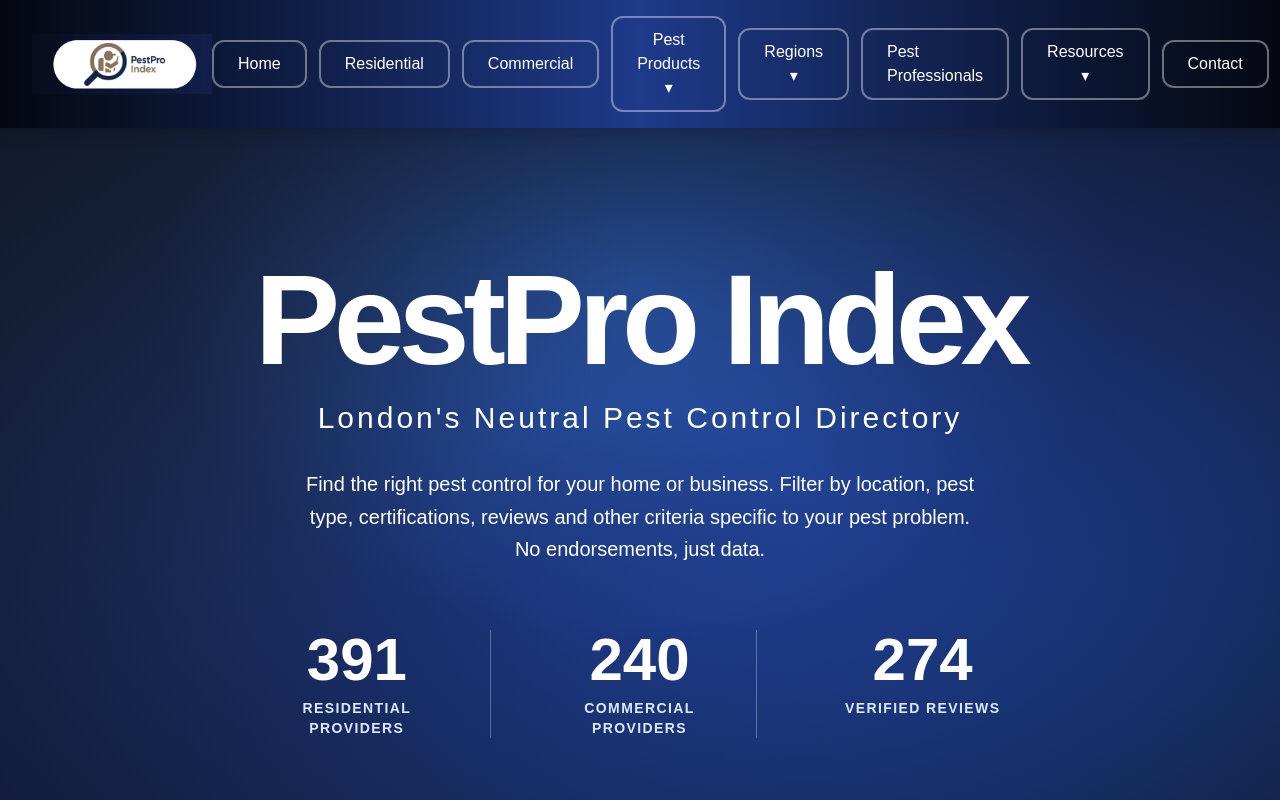
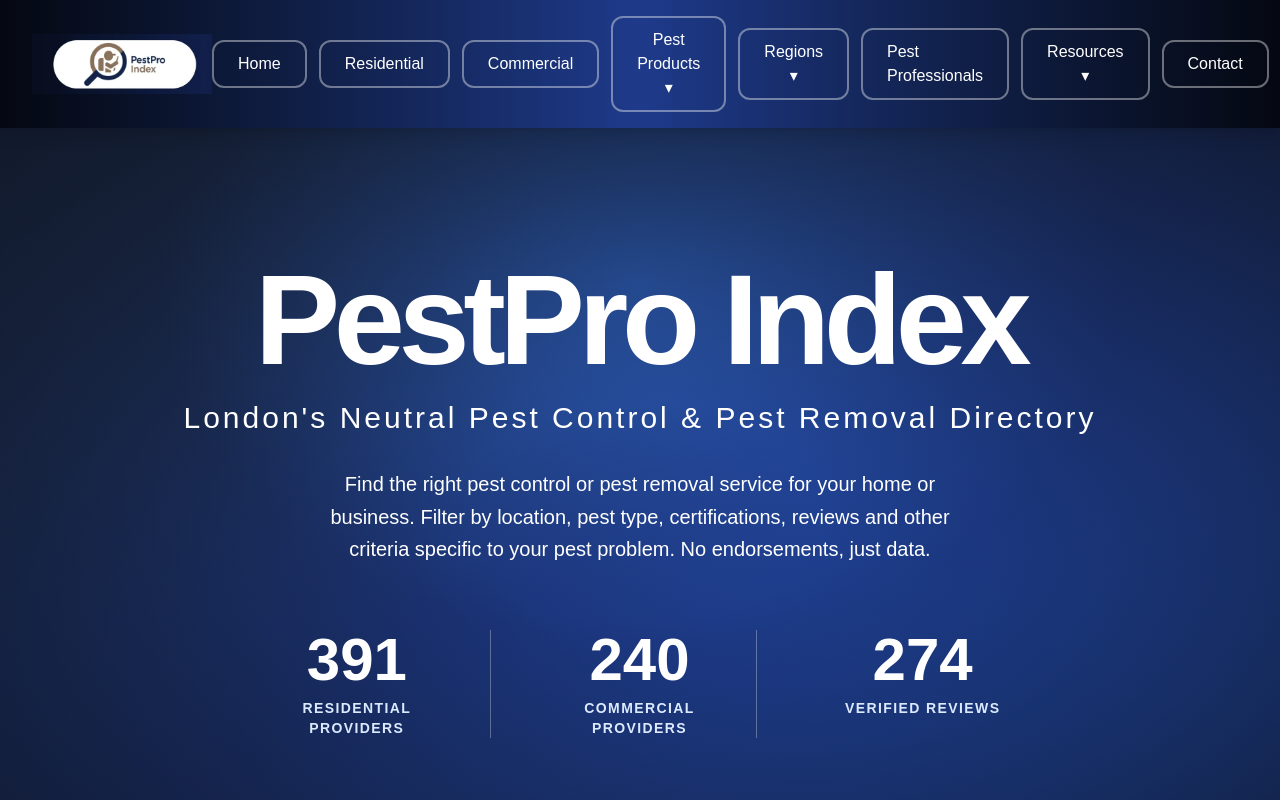
Before and after one commit to aarongeorghiades-hub/pestpro-index-v2-live, a Next.js app: page / in a window 1280 px wide. Shown: the top 800 px of the page. Built offline with nearby package versions, Linux system fonts and the light colour scheme.

Commit message:
Add 'pest removal' keyword naturally alongside 'pest control' for SEO - homepage, residential, borough pages, provider profiles

```diff
--- a/app/(home)/page.tsx
+++ b/app/(home)/page.tsx
@@ -83,9 +83,9 @@ export default function Home() {
 
         <div className="container mx-auto px-4 text-center relative z-10">
           <h1 className="text-4xl sm:text-6xl md:text-8xl lg:text-9xl font-black tracking-tighter mb-4" style={{fontWeight: 900, letterSpacing: '-0.05em'}}>PestPro Index</h1>
-          <p className="text-lg sm:text-xl md:text-2xl lg:text-3xl font-light mb-8 tracking-widest">London's Neutral Pest Control Directory</p>
+          <p className="text-lg sm:text-xl md:text-2xl lg:text-3xl font-light mb-8 tracking-widest">London's Neutral Pest Control & Pest Removal Directory</p>
           <p className="text-xl mb-16 max-w-2xl mx-auto leading-relaxed">
-            Find the right pest control for your home or business. Filter by location, pest type, certifications, reviews and other criteria specific to your pest problem. No endorsements, just data.
+            Find the right pest control or pest removal service for your home or business. Filter by location, pest type, certifications, reviews and other criteria specific to your pest problem. No endorsements, just data.
           </p>
 
           {/* Stats */}
--- a/app/pest-control/[slug]/page.tsx
+++ b/app/pest-control/[slug]/page.tsx
@@ -20,7 +20,7 @@ export async function generateMetadata({ params }: Props): Promise<Metadata> {
 
   return {
     title: `Pest Control ${borough.name} | Compare Local Providers`,
-    description: `Compare pest control providers in ${borough.name}, London. View ratings, certifications and services. No lead fees or commissions.`,
+    description: `Compare pest control and pest removal providers in ${borough.name}, London. View ratings, certifications and services. No lead fees or commissions.`,
     alternates: {
       canonical: `https://pestproindex.com/pest-control/${slug}`,
     },
@@ -72,7 +72,7 @@ export default async function BoroughPage({ params }: Props) {
             Pest Control in {borough.name}
           </h1>
           <p className="text-lg sm:text-xl md:text-2xl font-light mb-8 tracking-widest">
-            Find trusted pest control providers serving {borough.name} and surrounding areas
+            Find trusted pest control and pest removal services serving {borough.name} and surrounding areas
           </p>
         </div>
       </section>
--- a/app/provider/[slug]/page.tsx
+++ b/app/provider/[slug]/page.tsx
@@ -47,16 +47,16 @@ export async function generateMetadata({
 
   // Build dynamic title
   const serviceType = provider.commercial && provider.residential
-    ? 'Pest Control'
+    ? 'Pest Control & Pest Removal'
     : provider.commercial
-      ? 'Commercial Pest Control'
-      : 'Residential Pest Control';
+      ? 'Commercial Pest Control & Pest Removal'
+      : 'Residential Pest Control & Pest Removal';
 
   const location = provider.regions?.includes('birmingham') ? 'Birmingham' : 'London';
   const title = `${provider.name} | ${serviceType} ${location}`;
 
   // Build dynamic description
-  let description = `${provider.name} - ${serviceType.toLowerCase()} provider serving ${location}.`;
+  let description = `${provider.name} - pest control and pest removal provider serving ${location}.`;
   if (provider.google_rating && provider.google_review_count) {
     description += ` Rated ${provider.google_rating}/5 from ${provider.google_review_count} Google reviews.`;
   }
--- a/app/residential/page.tsx
+++ b/app/residential/page.tsx
@@ -281,7 +281,7 @@ export default function ResidentialPage() {
 
         <div className="relative h-full flex flex-col items-center justify-center text-center text-white px-4">
           <h1 className="text-4xl sm:text-5xl md:text-6xl lg:text-7xl font-black mb-4 max-w-3xl drop-shadow-lg" style={{textShadow: '0 4px 6px rgba(0,0,0,0.3)'}}>
-            Residential Pest Control
+            Residential Pest Control & Pest Removal
           </h1>
           <p className="text-lg sm:text-xl md:text-2xl lg:text-3xl font-bold mb-6 max-w-2xl drop-shadow-lg" style={{textShadow: '0 2px 4px rgba(0,0,0,0.3)'}}>
             391 Verified Providers in London
```
